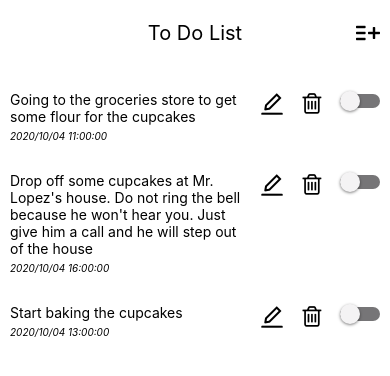
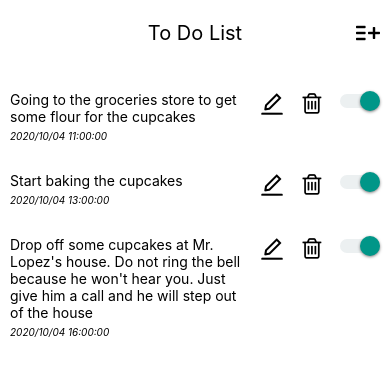
Before and after one commit to mr-ramirez/react-native-to-do-list, a React Native app: screen / in a window 390 px wide. Shown: the top 376 px of the page. Built offline with nearby package versions, Linux system fonts and the light colour scheme.

Commit message:
Enabling and disabling items

```diff
--- a/src/containers/Items/actions.js
+++ b/src/containers/Items/actions.js
@@ -1,7 +1,10 @@
 // @flow
 
 import type { ItemType } from './types';
-import { ADD_ITEM, EDIT_ITEM, REMOVE_ITEM } from './constants';
+
+import {
+  ADD_ITEM, EDIT_ITEM, REMOVE_ITEM, UPDATE_LAST_ID,
+} from './constants';
 
 export const addItem = (item: ItemType) => ({
   type: ADD_ITEM,
@@ -17,3 +20,7 @@ export const removeItem = (id: string) => ({
   type: REMOVE_ITEM,
   payload: { id },
 });
+
+export const updateLastId = () => ({
+  type: UPDATE_LAST_ID,
+});
--- a/src/containers/Items/components/item/index.js
+++ b/src/containers/Items/components/item/index.js
@@ -9,13 +9,33 @@ import Styles from './styles';
 import DescriptionContainer from '../item_description-container/';
 import OptionsContainer from '../item_options-container/';
 
-export default function Item(props: Object): Object {
-  const { dueDate, description, id, onEdit } = props;
+type ItemPropsType = {
+  item: ItemType,
+  onEdit: () => void,
+  onEnable: () => void,
+  onDisable: () => void
+};
+
+export default function Item(props: ItemPropsType): Object {
+  const {
+    item: {
+      dueDate, description, id, isEnabled,
+    },
+    onDisable,
+    onEdit,
+    onEnable,
+  } = props;
 
   return (
     <View key={`item-list-${id}`} style={Styles.ItemContainer}>
       <DescriptionContainer description={description} date={dueDate} />
-      <OptionsContainer onEdit={onEdit} />
+
+      <OptionsContainer
+        isEnabled={isEnabled}
+        onDisable={onDisable}
+        onEdit={onEdit}
+        onEnable={onEnable}
+      />
     </View>
   );
 }
--- a/src/containers/Items/components/item_options-container/index.js
+++ b/src/containers/Items/components/item_options-container/index.js
@@ -7,12 +7,16 @@ import Styles from './styles';
 import IconButton from '../../../../components/icon-button';
 
 type OptionsContainerPropsType = {
-  onEdit: () => void
+  isEnabled: boolean,
+  onDisable: () => void,
+  onEdit: () => void,
+  onEnable: () => void
 };
 
 export default function OptionsContainer(props: OptionsContainerPropsType): Object {
-  const { onEdit } = props;
-  const [isEnabled, setEnabled] = useState(false);
+  const {
+    onEdit, isEnabled, onEnable, onDisable,
+  } = props;
 
   return (
     <View style={Styles.OptionsContainer}>
@@ -26,10 +30,10 @@ export default function OptionsContainer(props: OptionsContainerPropsType): Obje
 
       <View style={Styles.Switch}>
         <Switch
-          trackColor={{ false: "#767577", true: "#81b0ff" }}
-          thumbColor={isEnabled ? "#f5dd4b" : "#f4f3f4"}
+          trackColor={{ false: 'white', true: '#ECF0F1' }}
+          thumbColor={isEnabled ? 'black' : 'white'}
           ios_backgroundColor="#3e3e3e"
-          onValueChange={() => setEnabled(!isEnabled)}
+          onValueChange={() => isEnabled ? onDisable() : onEnable()}
           value={isEnabled}
         />
       </View>
--- a/src/containers/Items/components/list-container/index.js
+++ b/src/containers/Items/components/list-container/index.js
@@ -9,14 +9,23 @@ import Item from '../item';
 
 type ListContainerPropsType = {
   items: Array<ItemType>,
+  onDisable: (ItemType) => void,
+  onEnable: (ItemType) => void,
   openEditModal: (ItemType) => void
 };
 
 export default function ListContainer(props: ListContainerPropsType): Object {
-  const { items, openEditModal } = props;
+  const {
+    items, onDisable, onEnable, openEditModal,
+  } = props;
 
   const renderItem: Object = ({ item }): Object => (
-    <Item {...item} onEdit={() => openEditModal(item)} />
+    <Item
+      item={item}
+      onEdit={() => openEditModal(item)}
+      onDisable={() => onDisable(item)}
+      onEnable={() => onEnable(item)}
+    />
   );
 
   return (
--- a/src/containers/Items/constants.js
+++ b/src/containers/Items/constants.js
@@ -3,3 +3,4 @@
 export const ADD_ITEM: string = 'Items_AddItem';
 export const EDIT_ITEM: string = 'Items_EditItem';
 export const REMOVE_ITEM: string = 'Items_RemoveItem';
+export const UPDATE_LAST_ID: string = 'Items_UpdateLastId';
--- a/src/containers/Items/index.js
+++ b/src/containers/Items/index.js
@@ -33,15 +33,28 @@ export default function ItemsContainer() {
     };
 
     dispatch(Actions.addItem(newItem));
+    dispatch(Actions.updateLastId());
   };
 
   const editItem = (item: ItemType): void => {
     dispatch(Actions.editItem(item));
   };
 
+  const removeItem = (id: string): void => {
+    dispatch(Actions.editItem(item));
+  };
+
   const openEditModal = (item: ItemType) => {
     setItemToEdit(item);
     setIfEditItemModalShouldBeOpen(true);
+  };
+
+  const onEnable = (item: ItemType) => {
+    editItem({ ...item, isEnabled: true });
+  };
+
+  const onDisable = (item: ItemType) => {
+    editItem({ ...item, isEnabled: false });
   };
 
   return (
@@ -64,7 +77,12 @@ export default function ItemsContainer() {
         itemToEdit={itemToEdit}
       />
 
-      <ListContainer items={items} openEditModal={openEditModal} />
+      <ListContainer
+        items={items}
+        openEditModal={openEditModal}
+        onEnable={onEnable}
+        onDisable={onDisable}
+      />
     </SafeAreaView>
   );
 }
--- a/src/containers/Items/reducer.js
+++ b/src/containers/Items/reducer.js
@@ -1,7 +1,11 @@
 // @flow
 
 import type { ActionType, ItemType, ItemsStateContainerType } from './types';
-import { ADD_ITEM, EDIT_ITEM, REMOVE_ITEM } from './constants';
+
+import {
+  ADD_ITEM, EDIT_ITEM, REMOVE_ITEM, UPDATE_LAST_ID,
+} from './constants';
+
 import { sortItems } from './helpers';
 
 const initialState: ItemsStateContainerType = {
@@ -12,13 +16,13 @@ const initialState: ItemsStateContainerType = {
     isEnabled: true,
   }, {
     id: '2',
-    description: 'Drop off some cupcakes at Mr. Lopez\'s house. Do not ring the bell because he won\'t hear you. Just give him a call and he will step out of the house',
-    dueDate: '2020/10/04 16:00:00',
+    description: 'Start baking the cupcakes',
+    dueDate: '2020/10/04 13:00:00',
     isEnabled: true,
   }, {
     id: '3',
-    description: 'Start baking the cupcakes',
-    dueDate: '2020/10/04 13:00:00',
+    description: 'Drop off some cupcakes at Mr. Lopez\'s house. Do not ring the bell because he won\'t hear you. Just give him a call and he will step out of the house',
+    dueDate: '2020/10/04 16:00:00',
     isEnabled: true,
   }],
   lastId: 3,
@@ -55,6 +59,12 @@ const ItemsReducer = (
           .filter((item: ItemType): boolean => item.id !== payload.item.id),
       };
 
+    case UPDATE_LAST_ID:
+      return {
+        ...state,
+        lastId: state.lastId + 1,
+      };
+
     default:
       return state;
   }
```
